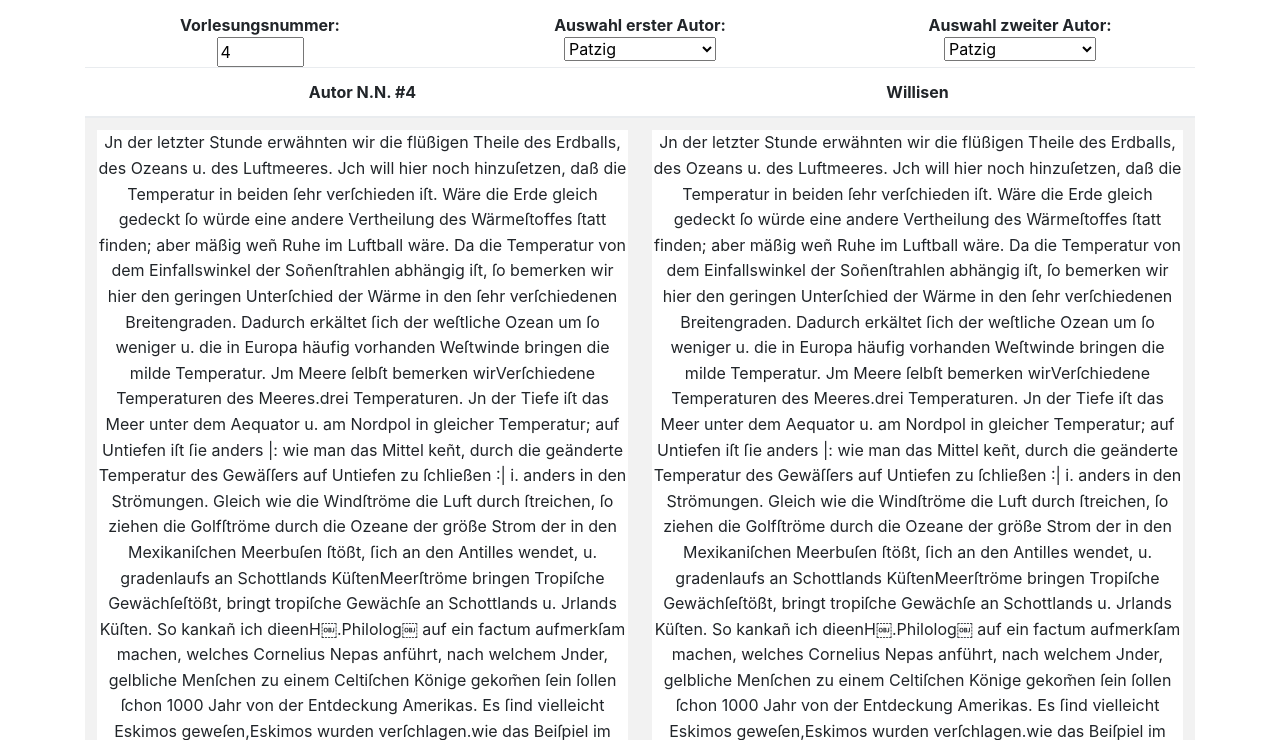
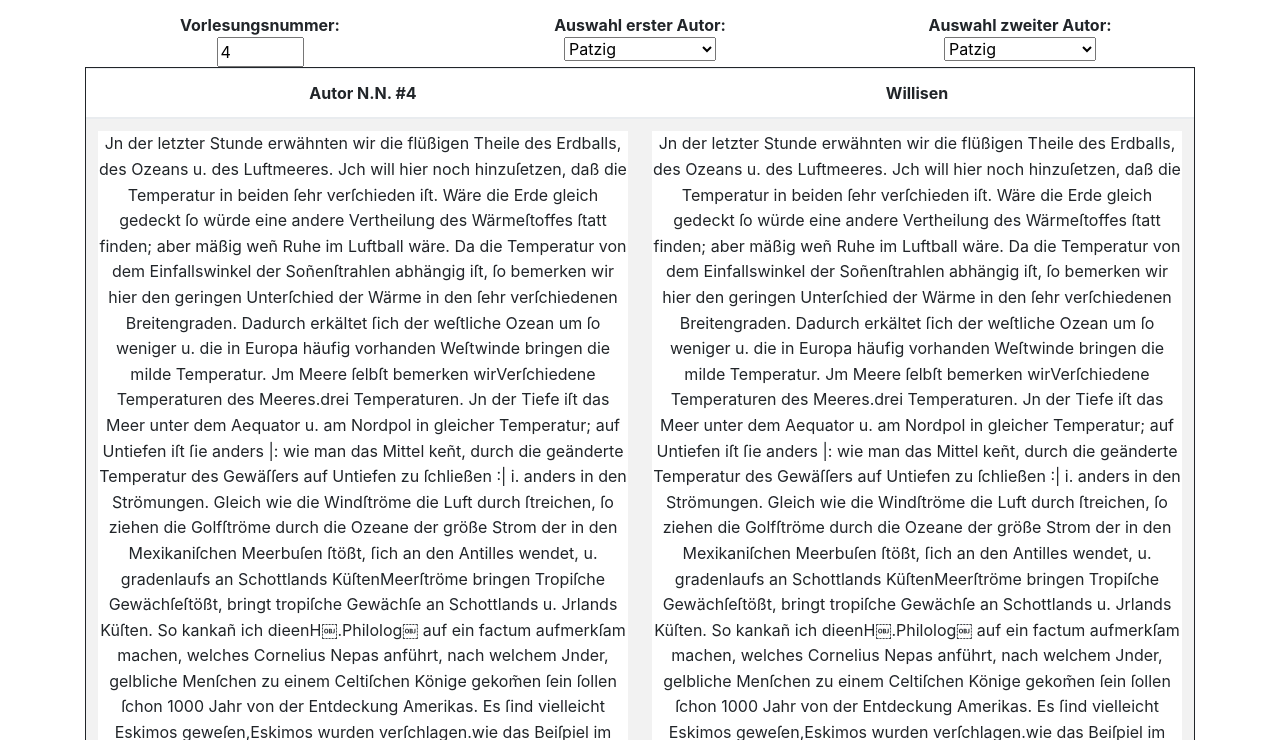
Before and after one commit to calculatinginfinity/ExploringTheHiddenKosmos, a website with bundled scripts: page www/index.html in a window 1280 px wide. Shown: the part 2740-3480 px from the top of the page. Built offline with nearby package versions, Linux system fonts and the light colour scheme.

Commit message:
table improvements

```diff
--- a/www/css/style.css
+++ b/www/css/style.css
@@ -1,5 +1,7 @@
 
 table { /* Styling der Tabelle */ }
+
+
 
 .table-scrollable {
   width: 100%;
@@ -18,3 +20,23 @@ table { /* Styling der Tabelle */ }
   border: 3px solid #fff;
   background-color: rgba(0, 0, 0, .3);
 }
+
+
+.table-scrollable2 {
+  width: 100%;
+  overflow-y: auto;
+  margin: 0 0 1em;
+  border: 1px solid;
+}
+
+.table-scrollable2::-webkit-scrollbar {
+  -webkit-appearance: none;
+  width: 14px;
+  height: 14px;
+}
+
+.table-scrollable2::-webkit-scrollbar-thumb {
+  border-radius: 8px;
+  border: 3px solid #fff;
+  background-color: rgba(0, 0, 0, .3);
+}
```
